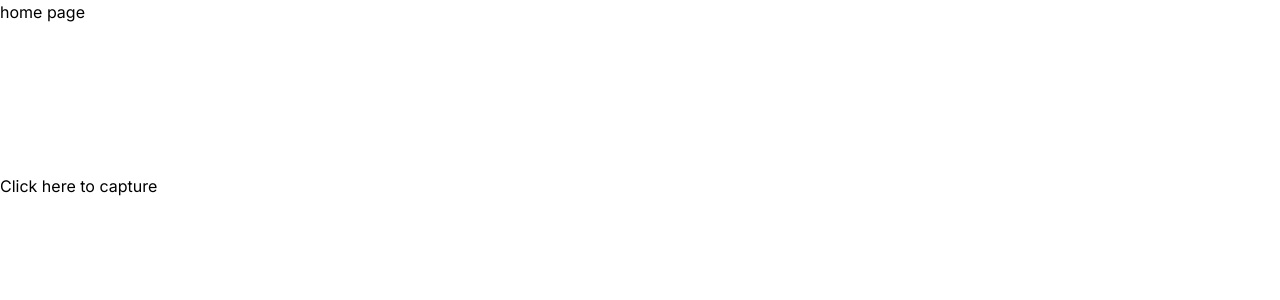
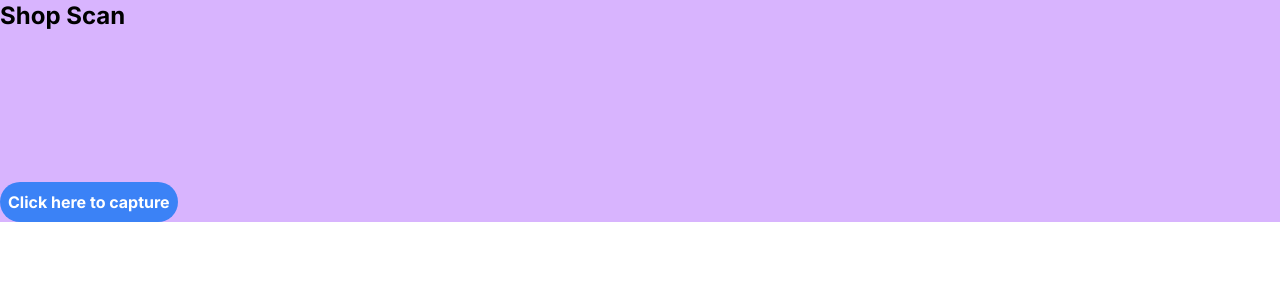
Before and after one commit to kleenkanteen/shop-scan, a Next.js app: page / in a window 1280 px wide. Shown: the top 300 px of the page. Built offline with nearby package versions, Linux system fonts and the light colour scheme; no server answers.

Commit message:
Early CSS setup (#5)
* setup of CSS for homepage with TailwindCSS

* capture camera view button styled temp

* BG and app title rough styled

* added then and catch to initializeMedia to fix compile error

* fixed linting error on floating promises

```diff
--- a/src/app/cam.tsx
+++ b/src/app/cam.tsx
@@ -44,7 +44,9 @@ export default function Cam() {
     <>
       <video ref={videoPlayerRef} id="player" autoPlay></video>
       <canvas ref={canvasRef} style={{ display: "none" }}></canvas>
-      <button onClick={handleCapture}>Click here to capture</button>
+      <button onClick={handleCapture} className="bg-blue-500 hover:bg-blue-700 text-white font-bold py-2 px-2 rounded-full">
+        Click here to capture
+      </button>
       {image && <Image src={image} width={500} height={500} alt="Captured" />}
     </>
   );
--- a/src/app/page.tsx
+++ b/src/app/page.tsx
@@ -1,9 +1,12 @@
+import "tailwindcss/tailwind.css"
 import Cam from "./cam";
 
 export default function HomePage() {
   return (
-    <main>
-      home page
+    <main className="bg-purple-300">
+      <h1 className="font-bold text-2xl">
+        Shop Scan
+      </h1>
       <Cam />
     </main>
   );
```
Also changed, not shown: 1 other file (tests, documents, lock files or other folders).
